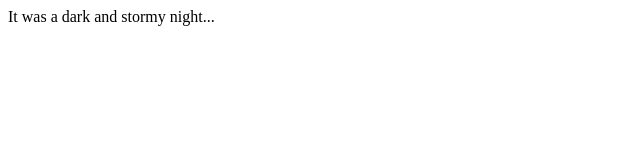
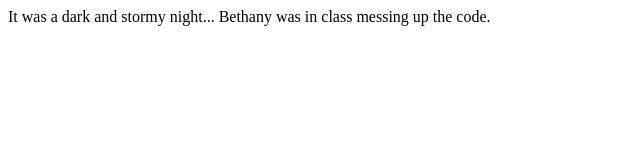
Before and after one commit to jordanldyson/fireside-story, a plain HTML site: page index.html in a window 1280 px wide. Shown: the whole page, without its empty margins (0-640 px from the left). Drawn offline with Linux system fonts and the light colour scheme.

Commit message:
added second line of story

```diff
--- a/index.html
+++ b/index.html
@@ -1,5 +1,7 @@
 <html>
   <body>
-    <p>It was a dark and stormy night...</p>
+    <p>It was a dark and stormy night...
+      Bethany was in class messing up the code.
+    </p>
   </body>
 </html>
```
